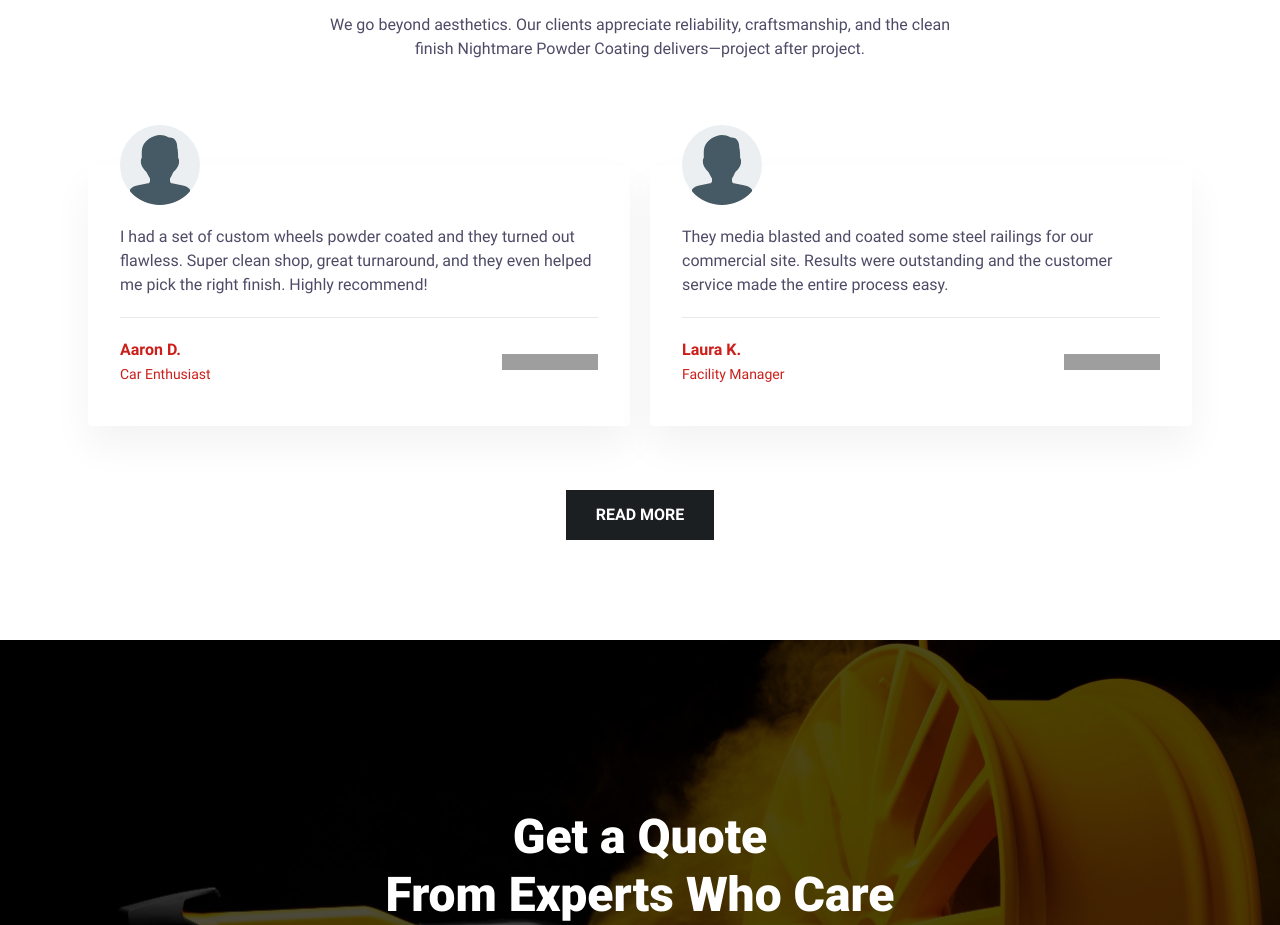
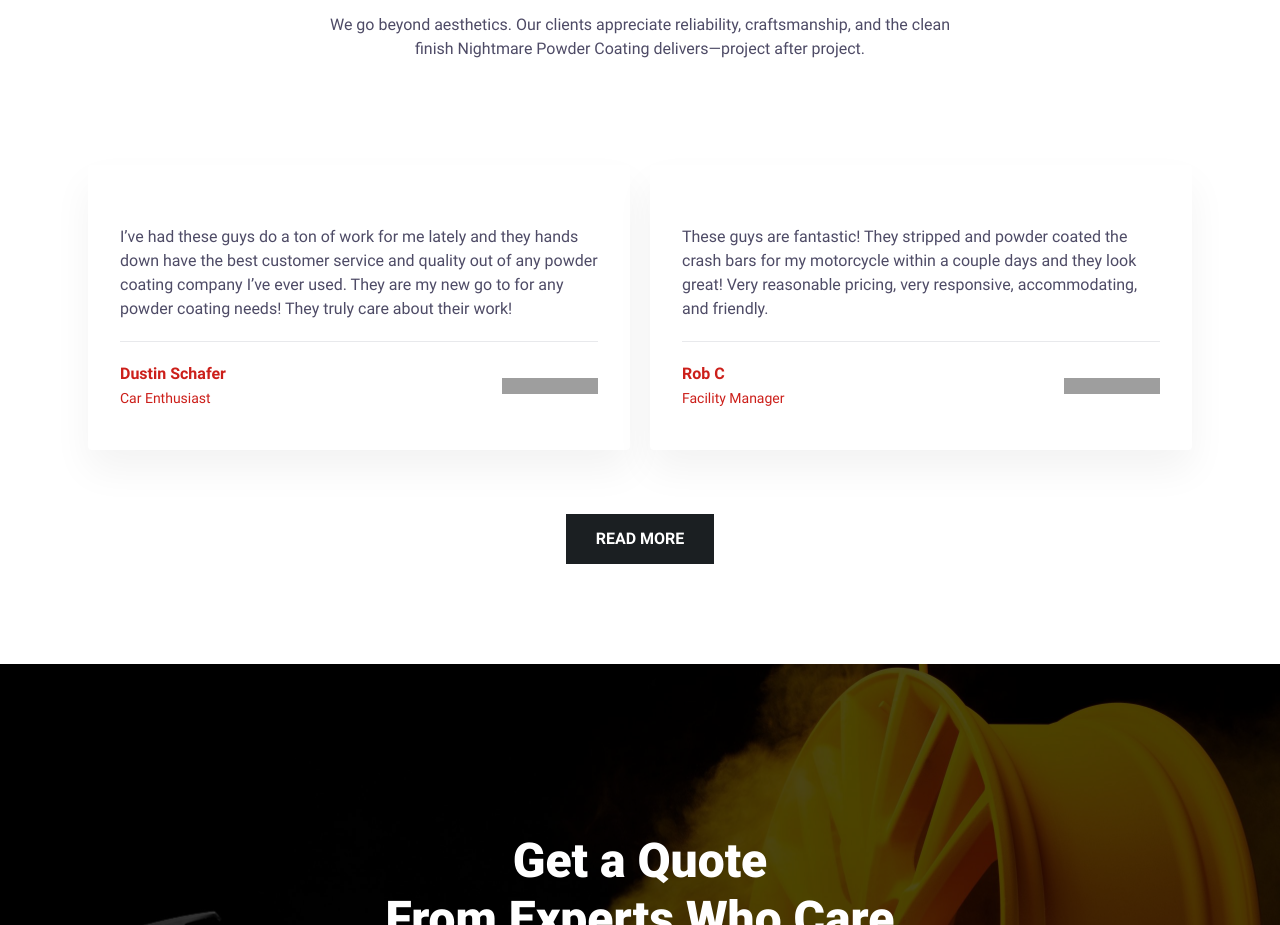
Before and after one commit to GetLaunchedAi/nightmare-powder-coating, an Eleventy site: page src/index.html in a window 1280 px wide. Shown: the part 3432-4357 px from the top of the page. Built offline with nearby package versions, Linux system fonts and the light colour scheme; Eleventy itself is replaced by a stand-in of ours; files that its build step writes are made by us from their sources; grey boxes are pictures that could not be loaded; files whose address does not match are found by name.

Commit message:
made first set of client changes

```diff
--- a/src/index.html
+++ b/src/index.html
@@ -146,6 +146,9 @@ eleventyNavigation:
     </div>
   </div>
 </section>
+<!--
+      Reviews
+ -->
 
 <section id="reviews">
   <div class="cs-container">
@@ -158,32 +161,27 @@ eleventyNavigation:
     </p>
     <ul class="cs-card-group">
       <li class="cs-item">
-        <img class="cs-item-img" aria-hidden="true" loading="lazy" decoding="async"
-          src="/assets/svgs/profile.svg" alt="profile picture" width="80"
-          height="80" />
         <p class="cs-item-p">
-          I had a set of custom wheels powder coated and they turned out
-          flawless. Super clean shop, great turnaround, and they even helped me
-          pick the right finish. Highly recommend!
+          I’ve had these guys do a ton of work for me lately and they hands down have the best customer service and
+          quality out of any powder coating company I’ve ever used. They are my new go to for any powder coating needs!
+          They truly care about their work!
+
         </p>
         <span class="cs-reviewer">
-          Aaron D.
+          Dustin Schafer
           <span class="cs-desc">Car Enthusiast</span>
         </span>
         <img class="cs-item-stars" aria-hidden="true" loading="lazy" decoding="async"
           src="https://csimg.nyc3.digitaloceanspaces.com/Reviews/stars-yellow.svg" alt="stars" width="96" height="16" />
       </li>
       <li class="cs-item">
-        <img class="cs-item-img" aria-hidden="true" loading="lazy" decoding="async"
-          src="/assets/svgs/profile.svg" alt="profile picture" width="80"
-          height="80" />
         <p class="cs-item-p">
-          They media blasted and coated some steel railings for our commercial
-          site. Results were outstanding and the customer service made the
-          entire process easy.
+          These guys are fantastic! They stripped and powder coated the crash bars for my motorcycle within a couple
+          days and they look great! Very reasonable pricing, very responsive, accommodating, and friendly.
+
         </p>
         <span class="cs-reviewer">
-          Laura K.
+          Rob C
           <span class="cs-desc">Facility Manager</span>
         </span>
         <img class="cs-item-stars" aria-hidden="true" loading="lazy" decoding="async"
```
Also changed, not shown: src/pages/servicepages/cerakote-coating.html (+5 -5 lines), src/pages/servicepages/sand-blasting.html (+3 -3 lines), src/images/cerakote2.jpg (added), src/images/sandblasting2.jpg (added).
